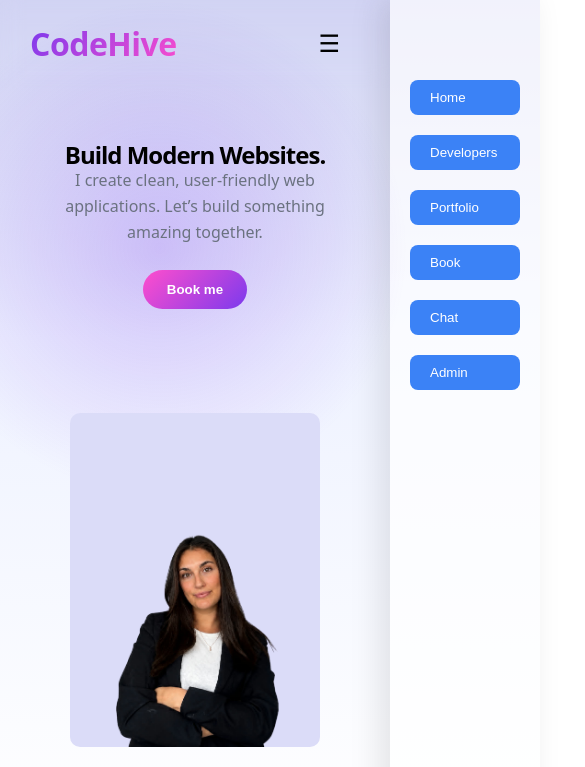
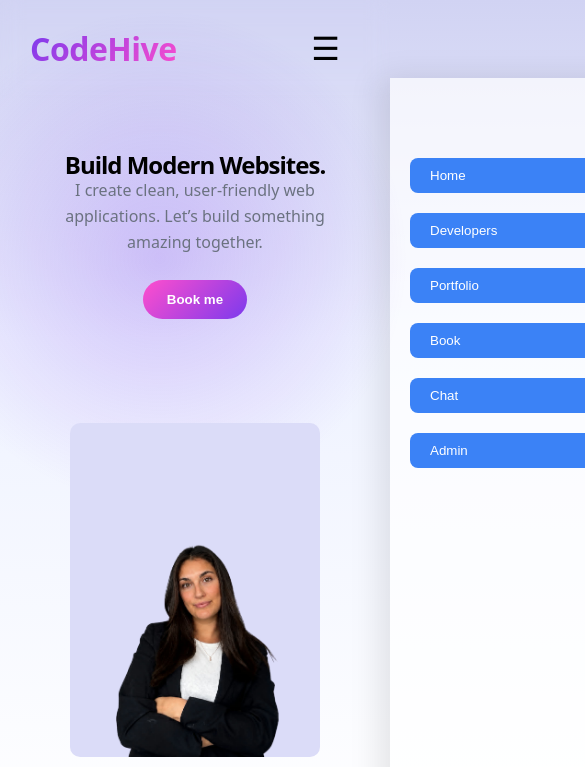
Before and after one commit to Sofiesoderberg1/CodeHive, a website built with Vite: page index.html in a window 390 px wide. Shown: the top 767 px of the page, 585 px wide, since content can reach past the window. Built offline with nearby package versions, Linux system fonts and the light colour scheme; some packages are replaced by stand-ins of ours; no server answers; files whose address does not match are found by name.

Commit message:
fix hamburger menu

```diff
--- a/src/css/styles.css
+++ b/src/css/styles.css
@@ -727,21 +727,30 @@ border: none;
  color: #ef4444;
 }
 
+.menu-toggle {
+  display: none;
+  font-size: 2rem;
+  background: none;
+  border: none;
+  cursor: pointer;
+}
+
 /* ===== MOBILE ===== */
 
 @media (max-width: 800px) {
 
   .menu-toggle {
     display: block;
+    z-index: 9999;
   }
 
   .nav-links {
     position: fixed;
-    top: 0;
+    top: 70;
     right: 0;
 
     height: 100vh;
-    width: 150px;
+    width: 250px;
 
     background: rgba(255, 255, 255, 0.7);
     flex-direction: column;
@@ -753,7 +762,7 @@ border: none;
     transition: transform 0.3s ease;
 
     display: flex;
-    z-index: 2;
+    z-index: 9999;
   }
 
   .nav-links.active {
```
